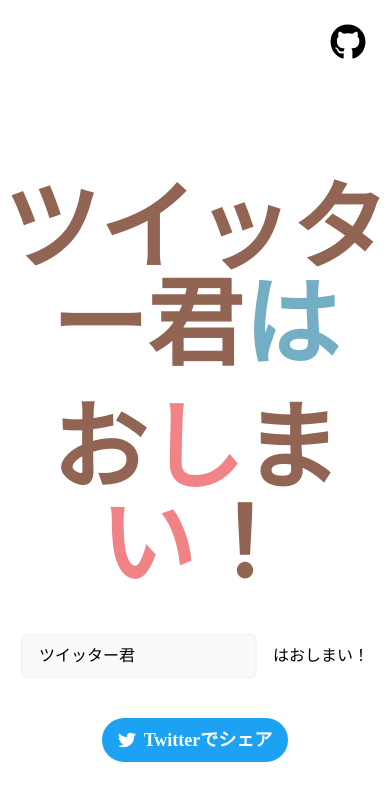
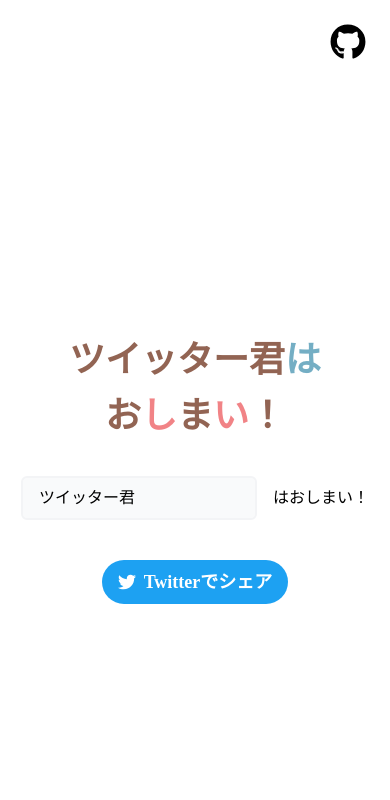
Before and after one commit to yutakobayashidev/oshimai, a Next.js app: page / in a window 390 px wide. Shown: the top 800 px of the page. Built offline with nearby package versions, Linux system fonts and the light colour scheme.

Commit message:
💄 fix: mobile style

```diff
--- a/pages/index.tsx
+++ b/pages/index.tsx
@@ -28,10 +28,10 @@
     </a>
       <div className="flex h-screen items-center justify-center">
         <div className="text-center">
-          <h1 className="font-bold text-center mb-10 text-8xl">
+          <h1 className="font-bold text-center mb-10 md:text-8xl text-4xl">
             {text ? (
               <>
-                <div className="mb-7">
+                <div className="md:mb-7 mb-4">
                   <span className="text-[#926453]">{text}</span>
                   <span className="text-[#74aec4]">は</span>
                 </div>
```
